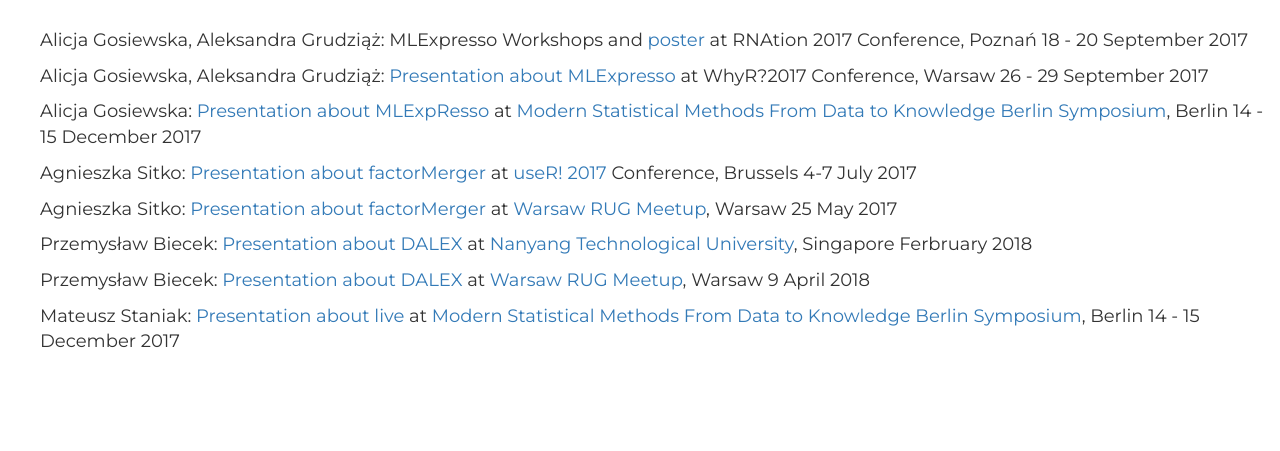
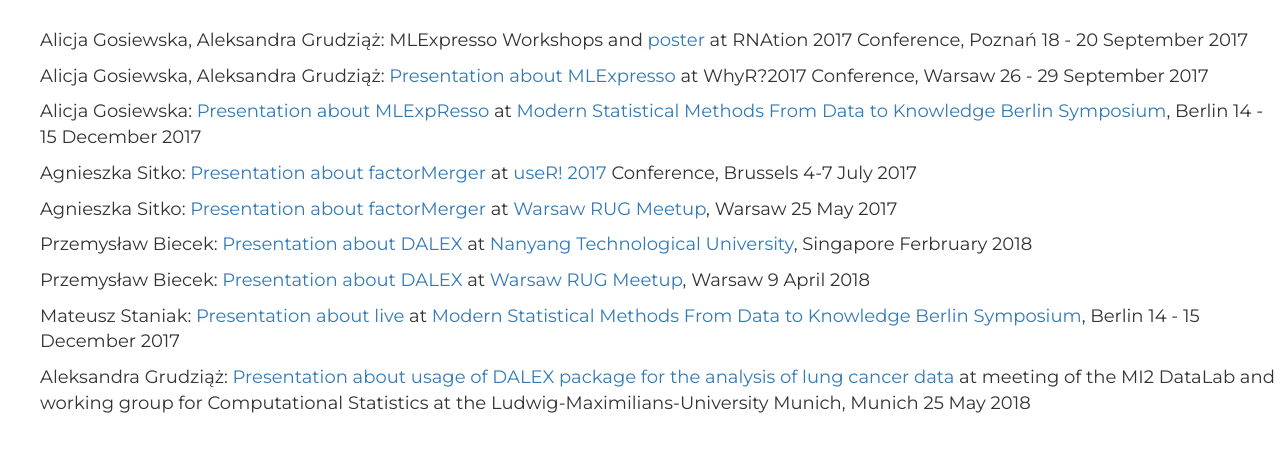
Before and after one commit to MI2DataLab/MLGenSig_webpage, a plain HTML site: page conferences.html in a window 1280 px wide. Shown: the part 145-596 px from the top of the page. Drawn offline with Linux system fonts and the light colour scheme.

Commit message:
add Munich presentation

```diff
--- a/conferences.html
+++ b/conferences.html
@@ -34,6 +34,7 @@
 		<p>Przemysław Biecek: <a href="https://github.com/pbiecek/Talks/blob/master/2018/DALEX_at_NTU_2018.pdf">Presentation about DALEX </a>at <a href="http://www.ntu.edu.sg/Pages/home.aspx">Nanyang Technological University</a>, Singapore Ferbruary 2018
 		<p>Przemysław Biecek: <a href="https://github.com/pbiecek/Talks/blob/master/2018/SER_DALEX.pdf">Presentation about DALEX</a> at <a href="https://www.meetup.com/pl-PL/Spotkania-Entuzjastow-R-Warsaw-R-Users-Group-Meetup/">Warsaw RUG Meetup</a>, Warsaw 9 April 2018</p>
 		<p>Mateusz Staniak: <a href="https://github.com/mstaniak/Berlin_2017/blob/master/staniak_berlin_2017.pdf">Presentation about live</a> at <a href="http://il-balds.org/berlin-symposium-2017/">Modern Statistical Methods From Data to Knowledge Berlin Symposium</a>, Berlin 14 - 15 December 2017
+		<p>Aleksandra Grudziąż: <a href="presentations/Aleksandra Grudziaz, Munich - 25.05.2018.pdf">Presentation about usage of DALEX package for the analysis of lung cancer data</a> at meeting of the MI2 DataLab and working group for Computational Statistics at the Ludwig-Maximilians-University Munich, Munich 25 May 2018
 		</ul>
 	</div>
 
```
Also changed, not shown: 1 other file.
